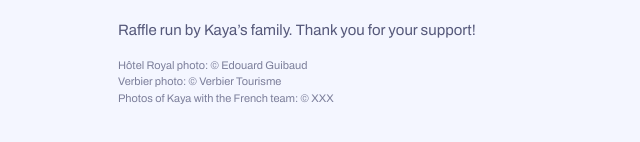
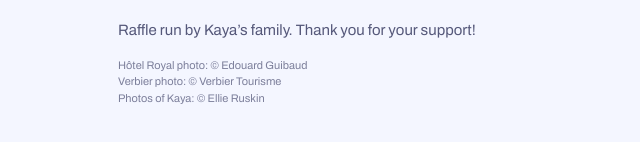
Before and after one commit to mluefkensperso/Kaya_Raffle, a plain HTML site: page index.html in a window 1280 px wide. Shown: the part 4423-4565 px from the top of the page, 0-640 px from the left. Drawn offline with Linux system fonts and the light colour scheme; no server answers.

Commit message:
Update credits section in index.html

```diff
--- a/index.html
+++ b/index.html
@@ -631,7 +631,7 @@ const STR = {
     rules: 'Four winners are drawn from the paid numbers.', lot: 'PRIZE', prizesHeading: 'To win',
     pick: 'Pick your numbers', hint: 'Tap one or more free numbers, up to {max} at a time.',
     step1: 'Pick up to {max} numbers at {price} each.', step2: 'Reserve them with your name and email.', step3: 'Pay by bank transfer: the details arrive by email.',
-    credits: 'Hôtel Royal photo: © Edouard Guibaud\nVerbier photo: © Verbier Tourisme\nPhotos of Kaya with the French team: © XXX',
+    credits: 'Hôtel Royal photo: © Edouard Guibaud\nVerbier photo: © Verbier Tourisme\nPhotos of Kaya: © Ellie Ruskin',
     lucky: 'Pick one for me', partners: 'With thanks to Évian Resort and Verbier Tourisme.',
     sponsor: 'Would you or your company like to support Kaya over the long term? Get in touch, we’d love to hear from you.',
     free: 'Free', selected: 'Selected', taken: 'Taken',
```
